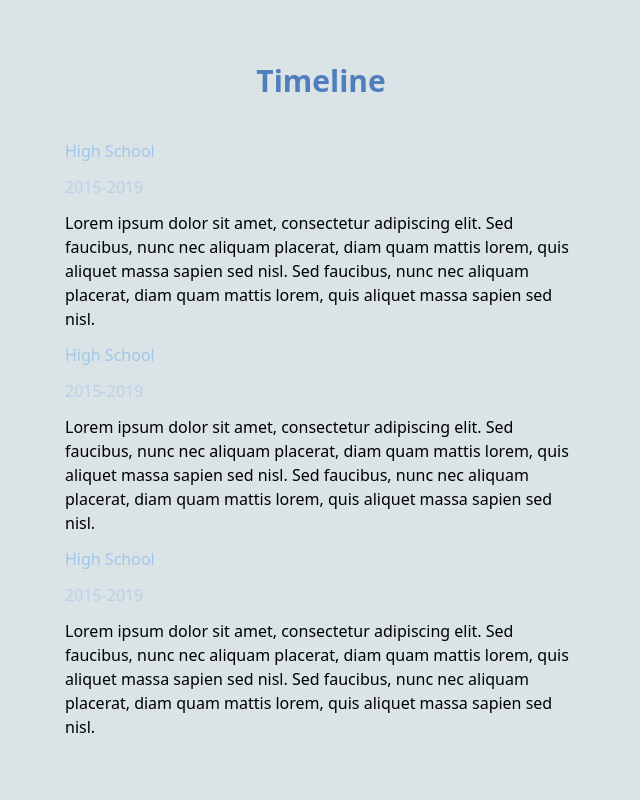
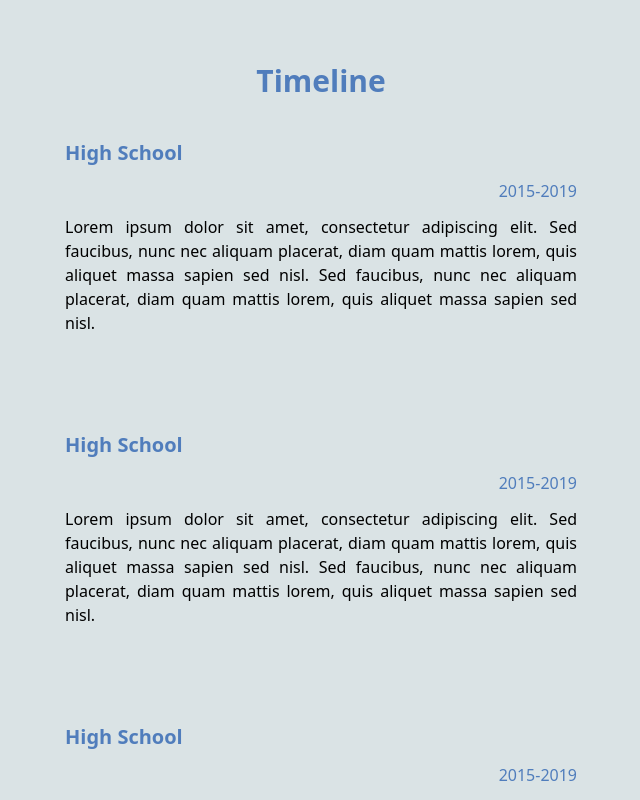
Before and after one commit to bkolonics/portfolio, a React (Vite) app: page / in a window 1280 px wide. Shown: the part 840-1640 px from the top of the page, without its empty margins (319-959 px from the left). Before the commit the page ends 1591 px from the top, so only its background shows below. Built offline with nearby package versions, Linux system fonts and the light colour scheme.

Commit message:
Finished working Timeline

```diff
--- a/src/Components/Timeline.tsx
+++ b/src/Components/Timeline.tsx
@@ -7,11 +7,11 @@ interface TimelineProps {
 function TimelineInput({title, date, description}: TimelineProps) {
     return (
       <>
-        <div className="mb-3 text-Powder-blue">{title}</div>
-        <div className="mb-3 text-Columbia-blue">
+        <div className="mb-3 text-xl text-Glaucous font-semibold">{title}</div>
+        <div className="flex mb-3 text-Glaucous justify-end">
           <p>{date}</p>
         </div>
-        <div className="mb-3">
+        <div className="mb-24 text-justify">
           <p>{description}</p>
         </div>
       </>
@@ -22,7 +22,7 @@ export function Timeline() {
     return (
       <>
         <div className="flex flex-col w-2/5">
-          <h1 className="flex text-2xl justify-center lg:text-3xl font-semibold my-10 text-Glaucous">
+          <h1 className="flex text-2xl justify-center lg:text-3xl font-bold my-10 text-Glaucous">
             Timeline
           </h1>
           <TimelineInput
--- a/tailwind.config.js
+++ b/tailwind.config.js
@@ -8,6 +8,7 @@ export default {
         "Glaucous": "#507DBC",
         "Columbia-blue": "#BBD1EA",
         "Powder-blue": "#A1C6EA",
+        "Jet": "#2A2B2A",
       },
       keyframes: {
         "fade-in": {
```
